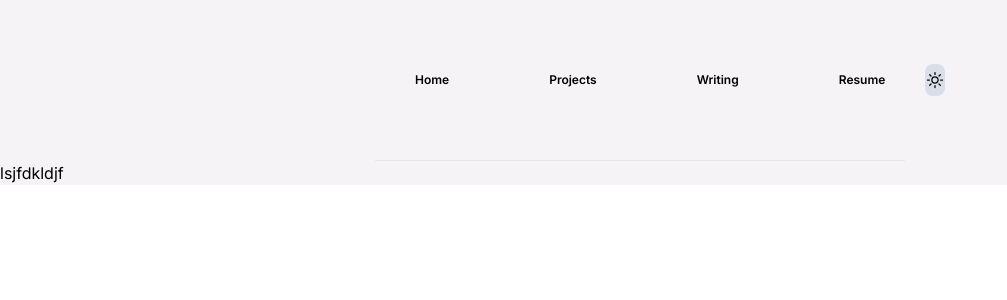
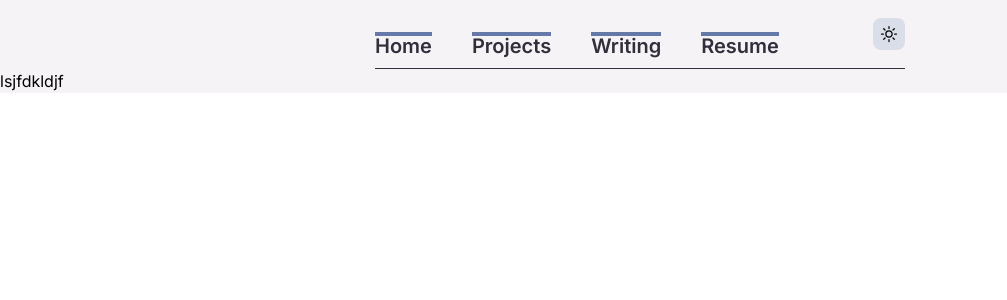
Before and after one commit to R-Jin/r-jin.dev_v2, a Next.js app: page / in a window 1280 px wide. Shown: the top 300 px of the page, without its empty margins (0-1007 px from the left). Built offline with nearby package versions, Linux system fonts and the light colour scheme.

Commit message:
Add style to header

```diff
--- a/src/ui/components/header/Header.tsx
+++ b/src/ui/components/header/Header.tsx
@@ -8,7 +8,7 @@ export default function Header() {
         <NavLinks />
         <DarkModeToggle />
       </div>
-      <hr />
+      <hr className="border-foreground" />
     </header>
   );
 }
--- a/src/ui/components/header/NavLinks.tsx
+++ b/src/ui/components/header/NavLinks.tsx
@@ -1,5 +1,6 @@
 "use client";
 import Link from "next/link";
+import { usePathname } from "next/navigation";
 
 type link = {
   name: string;
@@ -14,10 +15,16 @@ const links: link[] = [
 ];
 
 export default function NavLinks() {
+  const pathname = usePathname();
+
   return (
-    <nav className="text-xs py-8 space-x-5 font-sans font-semibold flex text-center justify-left">
+    <nav className="justify-left flex space-x-5 py-8 text-center font-sans text-xs font-semibold text-foreground md:text-xl lg:space-x-10 lg:space-y-0">
       {links.map((link) => (
-        <Link key={link.name} href={link.href} className="p-10">
+        <Link
+          key={link.name}
+          href={link.href}
+          className={`h-1 bg-accent after:w-0 hover:after:w-full`}
+        >
           {link.name}
         </Link>
       ))}
--- a/src/ui/globals.css
+++ b/src/ui/globals.css
@@ -17,7 +17,7 @@
   /* Common colors */
   --color-foreground: 169, 177, 214;
   --color-background: 26, 27, 38;
-  --color-accent: 110, 133, 183;
+  --color-accent: 112, 148, 226;
 
   /* Darkmode toggle button */
   --color-darkmode-toggle-bg: 43, 49, 67;
```
